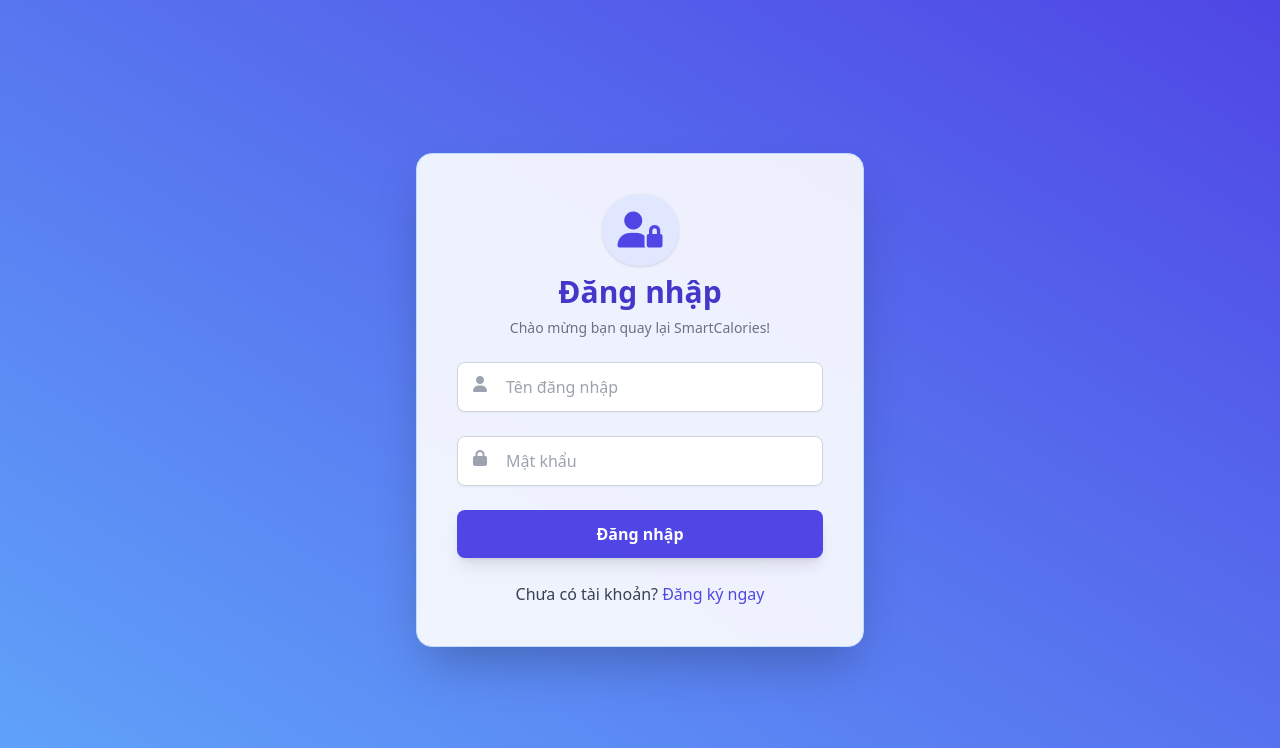
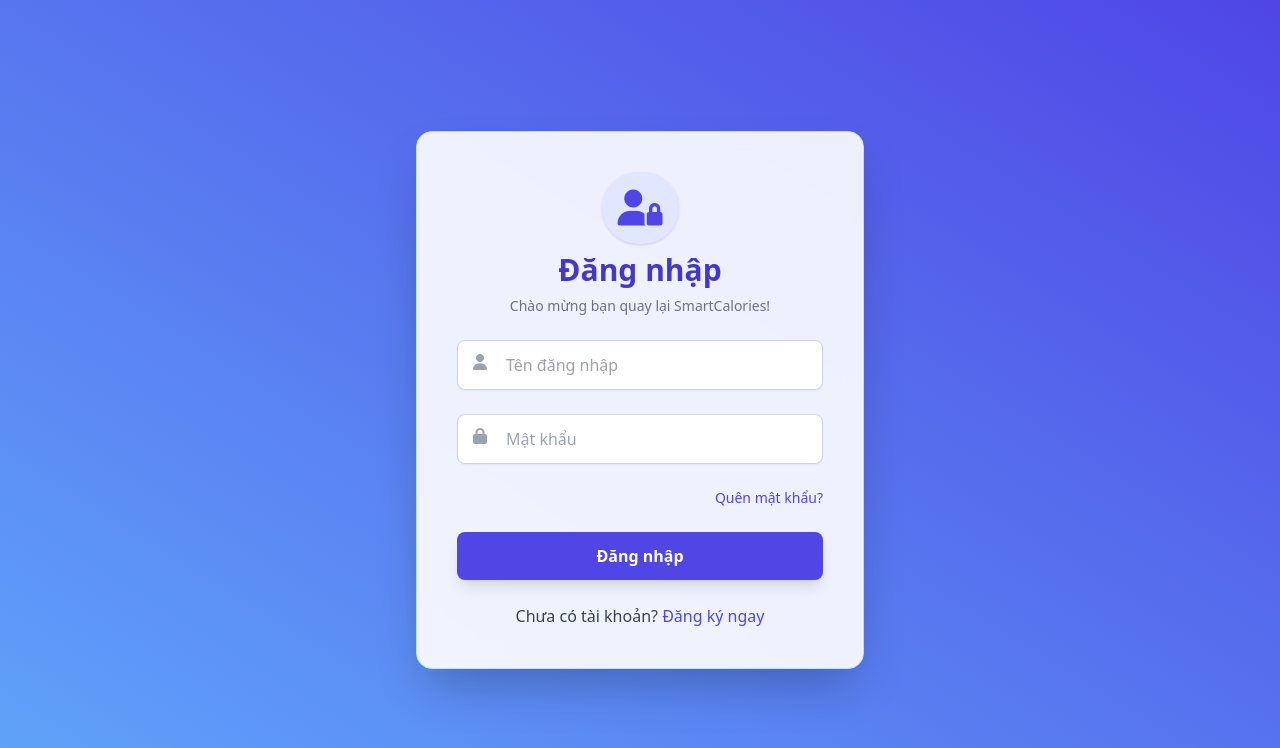
Before and after one commit to pcq3014/food_portion_management, a FastAPI app: page /login in a window 1280 px wide. Shown: the top 748 px of the page. Run offline with FastAPI, Linux system fonts and the light colour scheme; some libraries are stand-ins or nearby versions.

Commit message:
Update login.html

```diff
--- a/app/templates/login.html
+++ b/app/templates/login.html
@@ -27,6 +27,9 @@
           class="peer w-full py-3 pl-12 pr-4 rounded-lg border border-gray-300 focus:outline-none focus:ring-2 focus:ring-indigo-500 transition shadow-sm" />
         <i class="fa fa-lock absolute left-4 top-3.5 text-gray-400 peer-focus:text-indigo-500"></i>
       </div>
+      <div class="flex justify-end">
+        <a href="/forgot-password" class="text-sm text-indigo-600 hover:underline font-medium">Quên mật khẩu?</a>
+      </div>
       <button type="submit"
         class="w-full bg-indigo-600 hover:bg-indigo-700 text-white py-3 rounded-lg font-semibold transition shadow-lg hover:scale-105">Đăng nhập</button>
     </form>
```
